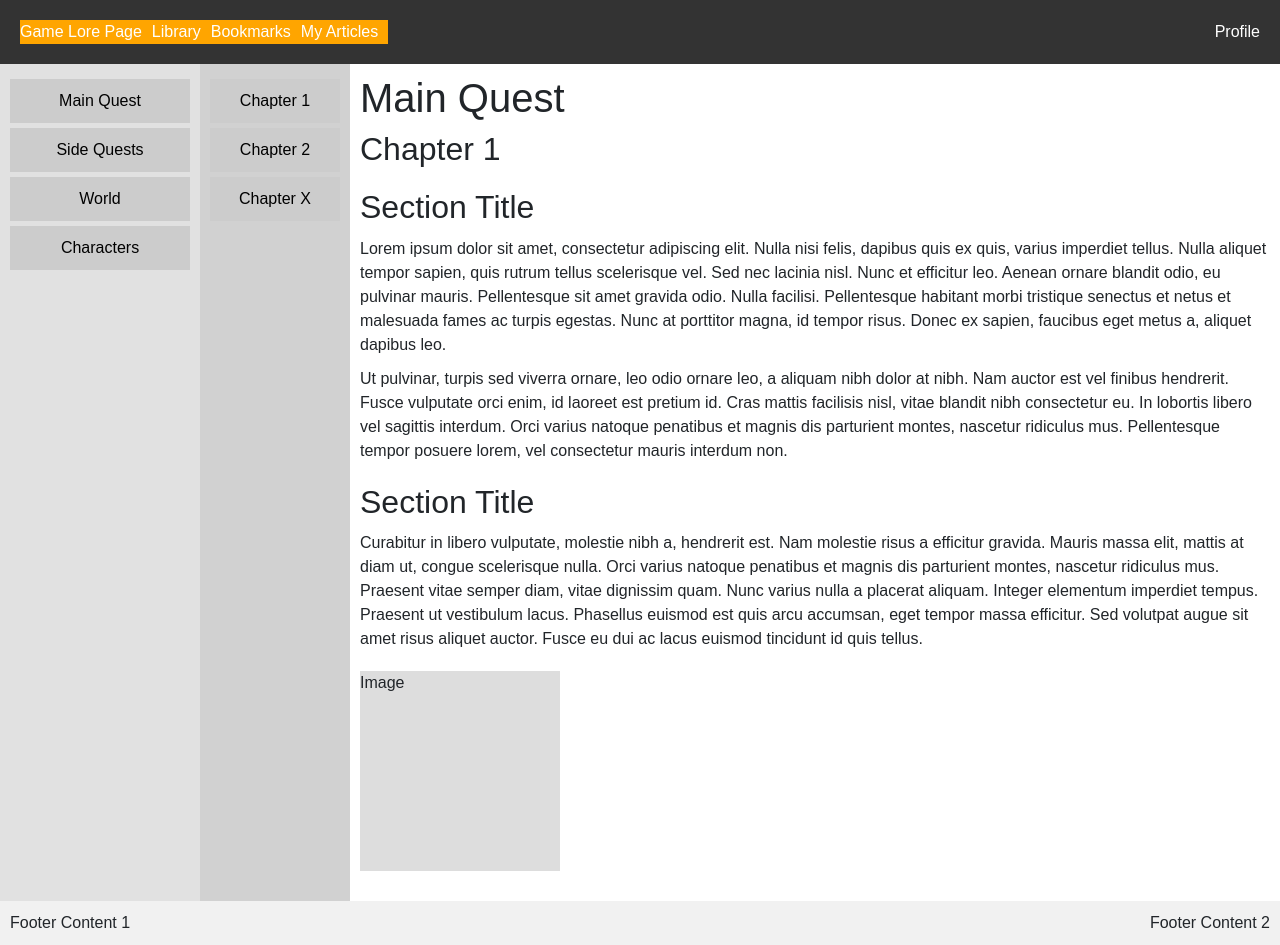
After one commit to NagyGergo1/loretracker, a PHP site: page /gamePage.html in a window 1280 px wide. The commit adds this page. Run offline with PHP 8.4, Linux system fonts and the light colour scheme.

Commit message:
Játék ablaka hozzá lett adva majd a nav bar-t be kell fejezni illetve a game page és a community page közti váltó gombokat

```diff
--- /dev/null
+++ b/css/gamePage.css
@@ -0,0 +1,96 @@
+body {
+    font-family: Arial, sans-serif;
+}
+.container {
+    display: flex;
+    flex-direction: column;
+    width: 100%;
+    height: 100vh;
+    padding: 0;
+    max-width: none;
+}
+.navbar {
+    display: flex;
+    justify-content: space-between;
+    padding: 20px;
+    background-color: #333;
+    color: #fff;
+}
+
+.left-items,
+.right-items {
+    display: flex;
+    align-items: center;
+}
+
+.left-items > div {
+    margin-right: 10px;
+}
+
+.navbar div {
+    cursor: pointer;
+}
+
+.navbar a {
+    text-decoration: none;
+    color: #fff;
+    background-color: orange;
+}
+
+.navMenu a.active {
+    background-color: orange;
+    color: white;
+}
+
+/* .navbar div:hover  {
+    background-color: #555;
+} */
+
+.main {
+    display: flex;
+    flex: 1;
+}
+.sidebar {
+    width: 200px;
+    background-color: #e1e1e1;
+    padding: 10px;
+}
+.chapter-navbar {
+    width: 150px;
+    background-color: #d1d1d1;
+    padding: 10px;
+}
+.content {
+    flex: 1;
+    padding: 10px;
+}
+.sidebar button, .chapter-navbar button, .content button {
+    display: block;
+    width: 100%;
+    margin: 5px 0;
+    padding: 10px;
+    background-color: #ccc;
+    border: none;
+    cursor: pointer;
+}
+.content .chapter {
+    margin: 20px 0;
+}
+.content .chapter h2 {
+    margin: 10px 0;
+}
+.content .chapter p {
+    margin: 10px 0;
+}
+.content .image-placeholder {
+    width: 200px;
+    height: 200px;
+    background-color: #ddd;
+    margin: 20px 0;
+}
+.footer {
+    display: flex;
+    justify-content: space-between;
+    padding: 10px;
+    background-color: #f1f1f1;
+}
--- a/css/konyvtarOldal_css.css
+++ b/css/konyvtarOldal_css.css
@@ -1,4 +1,10 @@
 @import "//netdna.bootstrapcdn.com/font-awesome/3.0/css/font-awesome.css";
+body {
+    margin: 0; /* Remove default margin */
+    padding: 0;
+    box-sizing: border-box; /* Include padding and border in the element's total width and height */
+}
+
 /*Navigációs Menü*/
 .navMenu {
     background-color: #333;
--- /dev/null
+++ b/gamePage.html
@@ -0,0 +1,58 @@
+<!DOCTYPE html>
+<html lang="en">
+<head>
+    <meta charset="UTF-8">
+    <meta name="viewport" content="width=device-width, initial-scale=1.0">
+    <title>Game Lore Page</title>
+    <link href="https://cdn.jsdelivr.net/npm/bootstrap@5.3.3/dist/css/bootstrap.min.css" rel="stylesheet" integrity="sha384-QWTKZyjpPEjISv5WaRU9OFeRpok6YctnYmDr5pNlyT2bRjXh0JMhjY6hW+ALEwIH" crossorigin="anonymous">
+    <link rel="stylesheet" href="./css/gamePage.css">
+</head>
+<body>
+    <div class="container">
+        <div class="navbar">
+            <div class="left-items" style="background-color: orange;">
+                <div>Game Lore Page</div>
+                <div><a href="./konyvtarOldal.html" class="active">Library</a></div>
+                <div>Bookmarks</div>
+                <div>My Articles</div>
+            </div>
+            <div class="right-items">
+                <div>Profile</div>
+            </div>
+        </div>
+        <div class="main">
+            <div class="sidebar">
+                <button>Main Quest</button>
+                <button>Side Quests</button>
+                <button>World</button>
+                <button>Characters</button>
+            </div>
+            <div class="chapter-navbar">
+                <button>Chapter 1</button>
+                <button>Chapter 2</button>
+                <button>Chapter X</button>
+            </div>
+            <div class="content">
+                <h1>Main Quest</h1>
+                <h2>Chapter 1</h2>
+                <div class="chapter">
+                    <h2>Section Title</h2>
+                    <p>Lorem ipsum dolor sit amet, consectetur adipiscing elit. Nulla nisi felis, dapibus quis ex quis, varius imperdiet tellus. Nulla aliquet tempor sapien, quis rutrum tellus scelerisque vel. Sed nec lacinia nisl. Nunc et efficitur leo. Aenean ornare blandit odio, eu pulvinar mauris. Pellentesque sit amet gravida odio. Nulla facilisi. Pellentesque habitant morbi tristique senectus et netus et malesuada fames ac turpis egestas. Nunc at porttitor magna, id tempor risus. Donec ex sapien, faucibus eget metus a, aliquet dapibus leo.</p>
+                    <p>Ut pulvinar, turpis sed viverra ornare, leo odio ornare leo, a aliquam nibh dolor at nibh. Nam auctor est vel finibus hendrerit. Fusce vulputate orci enim, id laoreet est pretium id. Cras mattis facilisis nisl, vitae blandit nibh consectetur eu. In lobortis libero vel sagittis interdum. Orci varius natoque penatibus et magnis dis parturient montes, nascetur ridiculus mus. Pellentesque tempor posuere lorem, vel consectetur mauris interdum non.</p>
+                </div>
+                <div class="chapter">
+                    <h2>Section Title</h2>
+                    <p>Curabitur in libero vulputate, molestie nibh a, hendrerit est. Nam molestie risus a efficitur gravida. Mauris massa elit, mattis at diam ut, congue scelerisque nulla. Orci varius natoque penatibus et magnis dis parturient montes, nascetur ridiculus mus. Praesent vitae semper diam, vitae dignissim quam. Nunc varius nulla a placerat aliquam. Integer elementum imperdiet tempus. Praesent ut vestibulum lacus. Phasellus euismod est quis arcu accumsan, eget tempor massa efficitur. Sed volutpat augue sit amet risus aliquet auctor. Fusce eu dui ac lacus euismod tincidunt id quis tellus.</p>
+                </div>
+                <div class="image-placeholder">Image</div>
+            </div>
+        </div>
+        <div class="footer">
+            <div>Footer Content 1</div>
+            <div>Footer Content 2</div>
+        </div>
+    </div>
+
+    <script src="https://cdn.jsdelivr.net/npm/bootstrap@5.3.3/dist/js/bootstrap.bundle.min.js" integrity="sha384-YvpcrYf0tY3lHB60NNkmXc5s9fDVZLESaAA55NDzOxhy9GkcIdslK1eN7N6jIeHz" crossorigin="anonymous"></script>
+</body>
+</html>
```
